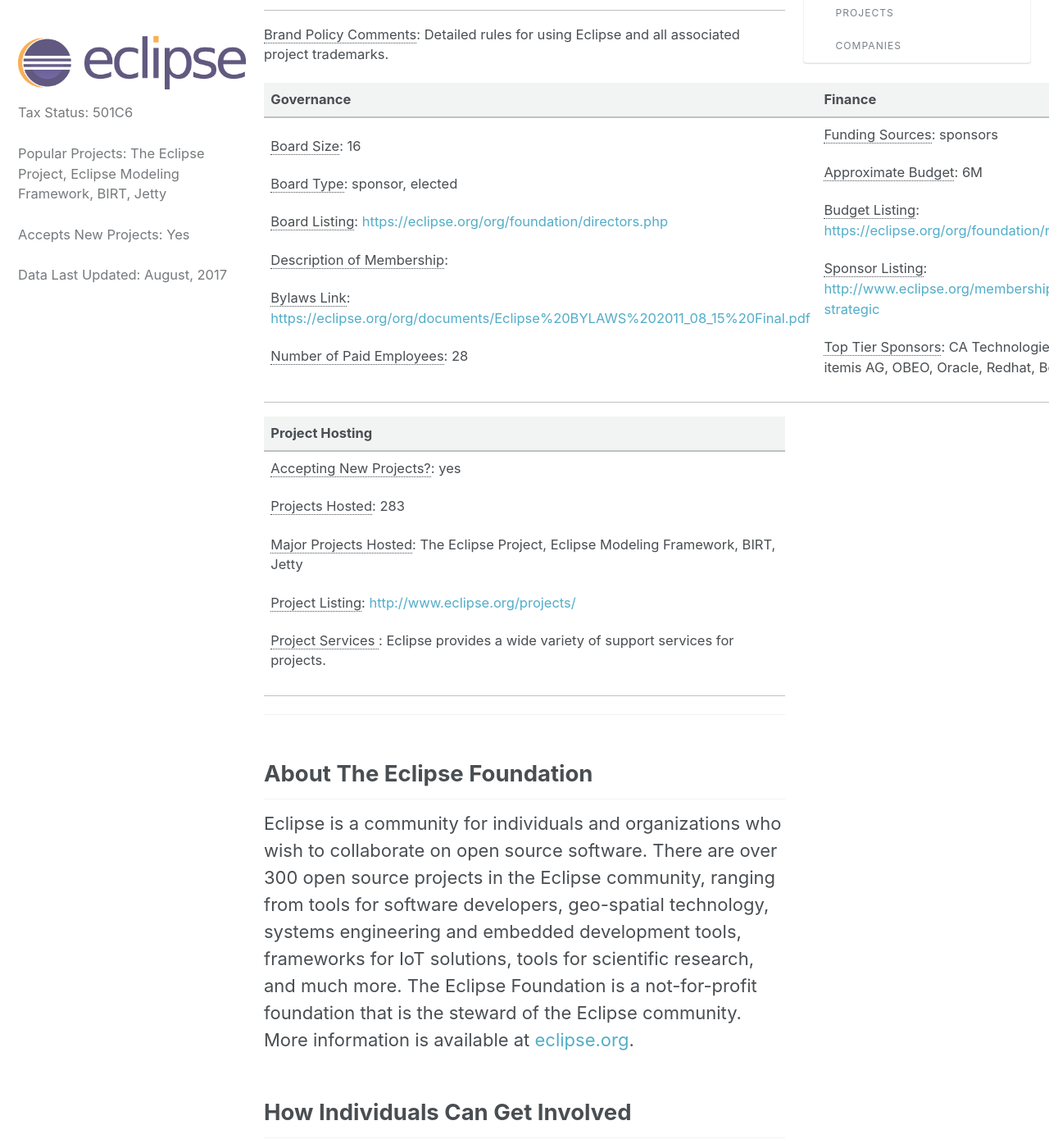
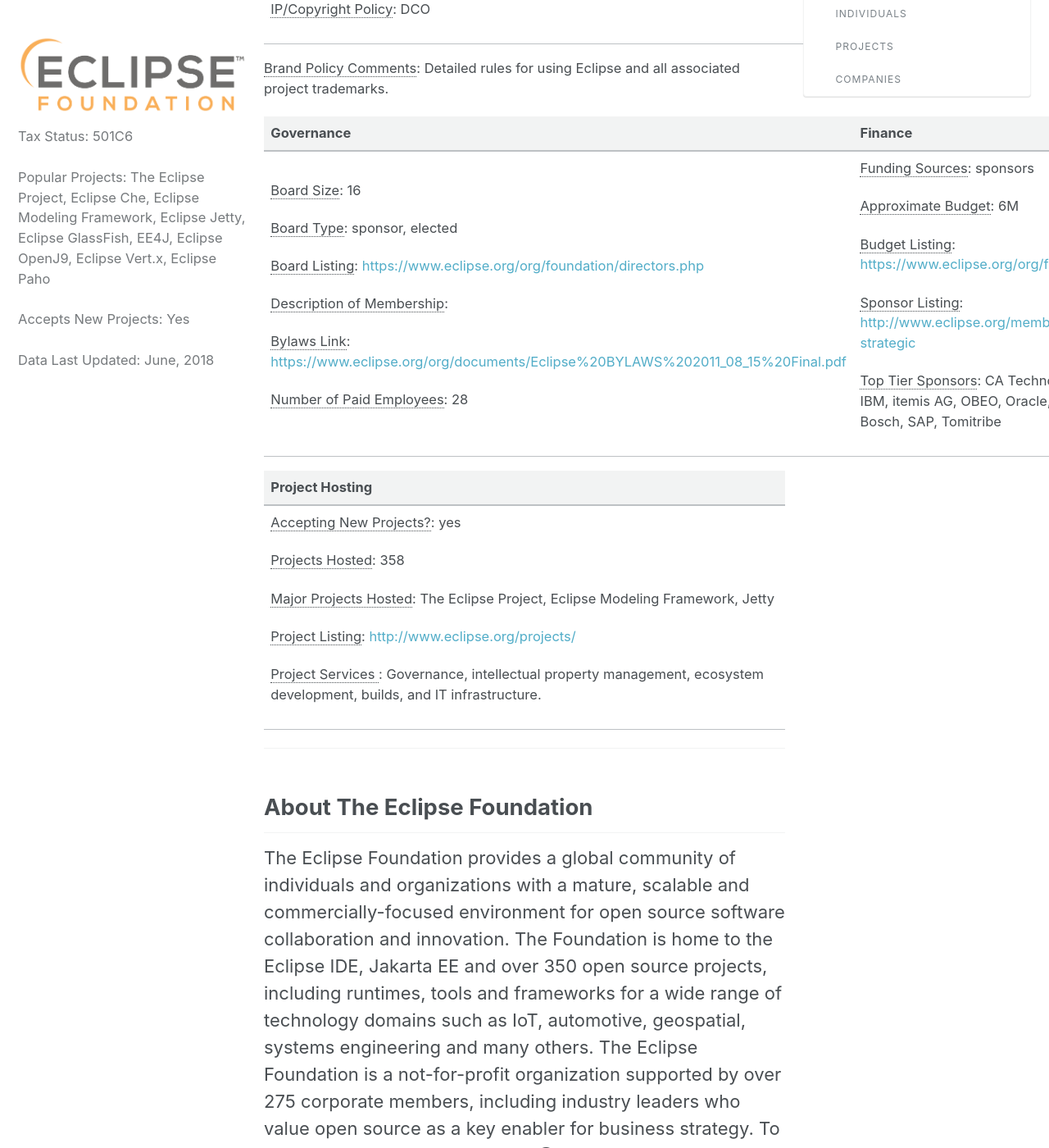
Before and after one commit to ShaneCurcuru/chooseafoundation, a Jekyll site: the page built from _foundations/eclipse.md, in a window 1280 px wide and 1400 px high, scrolled down 891 px. Shown: the whole window at 82% size. Built offline with Jekyll 4.4.1, drawn with Linux system fonts in a browser that asks for light colours; some of the changed text lies outside the part shown.

Commit message:
Updates to the entry for the Eclipse Foundation.
This includes some general updates the messaging, our projects, brands,
sponsors, etc. It also includes our new logo.

```diff
--- a/_foundations/eclipse.md
+++ b/_foundations/eclipse.md
@@ -1,6 +1,6 @@
 ---
 title: "Eclipse Foundation"
-excerpt: "The Eclipse Foundation is an amazing open source community of Tools, Projects and Collaborative Working Groups."
+excerpt: "The Eclipse Foundation is an amazing open source community of runtimes, tools and frameworks, IoT, automotive, geospatial, systems engineering, and many other technology domains."
 permalink: /foundations/eclipse
 layout: foundation
 header:
@@ -14,15 +14,15 @@
     text: >
       Tax Status: 501C6
       <br/><br/>
-      Popular Projects: The Eclipse Project, Eclipse Modeling Framework, BIRT, Jetty
+      Popular Projects: The Eclipse Project, Eclipse Che, Eclipse Modeling Framework, Eclipse Jetty, Eclipse GlassFish, EE4J, Eclipse OpenJ9, Eclipse Vert.x, Eclipse Paho
       <br/><br/>
       Accepts New Projects: Yes
       <br/><br/>
-      Data Last Updated: August, 2017
+      Data Last Updated: June, 2018
 
 core:
   newProjects: "yes"
-  url: "https://eclipse.org/"
+  url: "https://www.eclipse.org/projects"
   legalName: "Eclipse Foundation, Inc."
   location: "US"
   nonprofit: "501C6"
@@ -32,46 +32,45 @@
 governance:
   boardSize: "16"
   boardType: "sponsor, elected"
-  boardURL: "https://eclipse.org/org/foundation/directors.php"
+  boardURL: "https://www.eclipse.org/org/foundation/directors.php"
   membership: ""
-  bylawsURL: "https://eclipse.org/org/documents/Eclipse%20BYLAWS%202011_08_15%20Final.pdf"
+  bylawsURL: "https://www.eclipse.org/org/documents/Eclipse%20BYLAWS%202011_08_15%20Final.pdf"
   employees: "28"
 finance:
   funding: "sponsors"
   budgetUSD: "6M"
-  budgetURL: "https://eclipse.org/org/foundation/reports/annual_report.php"
+  budgetURL: "https://www.eclipse.org/org/foundation/reports/annual_report.php"
   sponsorURL: "http://www.eclipse.org/membership/exploreMembership.php#tab-strategic"
-  sponsorList: "CA Technologies, CEA LIST, Ericcson AB, IBM, itemis AG, OBEO, Oracle, Redhat, Bosch, SAP"
+  sponsorList: "CA Technologies, CEA LIST, Fujitsu Limited, IBM, itemis AG, OBEO, Oracle, Payara Services Limited, Redhat, Bosch, SAP, Tomitribe"
 brand:
   primary: "Eclipse"
-  secondary: "LocationTech, PolarSys, various projects - dozens+"
+  secondary: "EclipseCon, GlassFish, Jakarta EE, Jetty, MicroProfile, PolarSys"
   registered: "yes"
-  logo: "https://www.eclipse.org/eclipse.org-common/themes/solstice/public/images/logo/eclipse-426x100.png"
   logoRegistered: "yes"
-  policyURL: "https://eclipse.org/legal/logo_guidelines.php"
+  policyURL: "https://www.eclipse.org/legal/logo_guidelines.php"
   useURL: ""
   comments: "Detailed rules for using Eclipse and all associated project trademarks."
 projects:
-  total: "283"
+  total: "358"
   governance: ""
-  notable: "The Eclipse Project, Eclipse Modeling Framework, BIRT, Jetty"
+  notable: "The Eclipse Project, Eclipse Modeling Framework, Jetty"
   listURL: "http://www.eclipse.org/projects/"
-  services: "Eclipse provides a wide variety of support services for projects."
+  services: "Governance, intellectual property management, ecosystem development, builds, and IT infrastructure."
 
 ---
 
 ## About The Eclipse Foundation
 
-Eclipse is a community for individuals and organizations who wish to collaborate on open source software. There are over 300 open source projects in the Eclipse community, ranging from tools for software developers, geo-spatial technology, systems engineering and embedded development tools, frameworks for IoT solutions, tools for scientific research, and much more. The Eclipse Foundation is a not-for-profit foundation that is the steward of the Eclipse community. More information is available at [eclipse.org](https://eclipse.org/).
+The Eclipse Foundation provides a global community of individuals and organizations with a mature, scalable and commercially-focused environment for open source software collaboration and innovation. The Foundation is home to the Eclipse IDE, Jakarta EE and over 350 open source projects, including runtimes, tools and frameworks for a wide range of technology domains such as IoT, automotive, geospatial, systems engineering and many others. The Eclipse Foundation is a not-for-profit organization supported by over 275 corporate members, including industry leaders who value open source as a key enabler for business strategy. To learn more, follow us on Twitter @EclipseFdn, LinkedIn or visit eclipse.org.
 
 ## How Individuals Can Get Involved {#individual}
 
-Read how to [Get Involved](https://eclipse.org/contribute/).
+Read how to [Get Involved](https://www.eclipse.org/contribute/).
 
 ## How Projects Can Get Involved {#project}
 
-Read how to [Start An Open Source Project At Eclipse](https://eclipse.org/projects/handbook/#starting).
+Read how to [Start An Open Source Project At Eclipse](https://www.eclipse.org/projects/handbook/#starting).
 
 ## How Companies Can Get Involved {#company}
 
-Read about the many [Eclipse Working Groups](https://eclipse.org/org/workinggroups/).
+Read about the many [Eclipse Working Groups](https://www.eclipse.org/org/workinggroups/).
--- a/index.html
+++ b/index.html
@@ -35,8 +35,8 @@
 feature_row2:
   - image_path: assets/images/eclipse.png
     alt: "Eclipse Logo"
-    title: "We're building developer tools or IDEs."
-    excerpt: "Eclipse includes both the well-known IDE as well as a wide array of plugins and independent developer tools as independent projects."
+    title: "We are powered by participation, pragmatic and business friendly"
+    excerpt: "The Eclipse Foundation provides a global community of individuals and organizations with a mature, scalable and commercially-focused environment for open source software collaboration and innovation."
     url: "/foundations/eclipse"
     btn_label: "Learn about Eclipse"
     btn_class: "btn--inverse"
```
Also changed, not shown: assets/images/eclipse.png.
